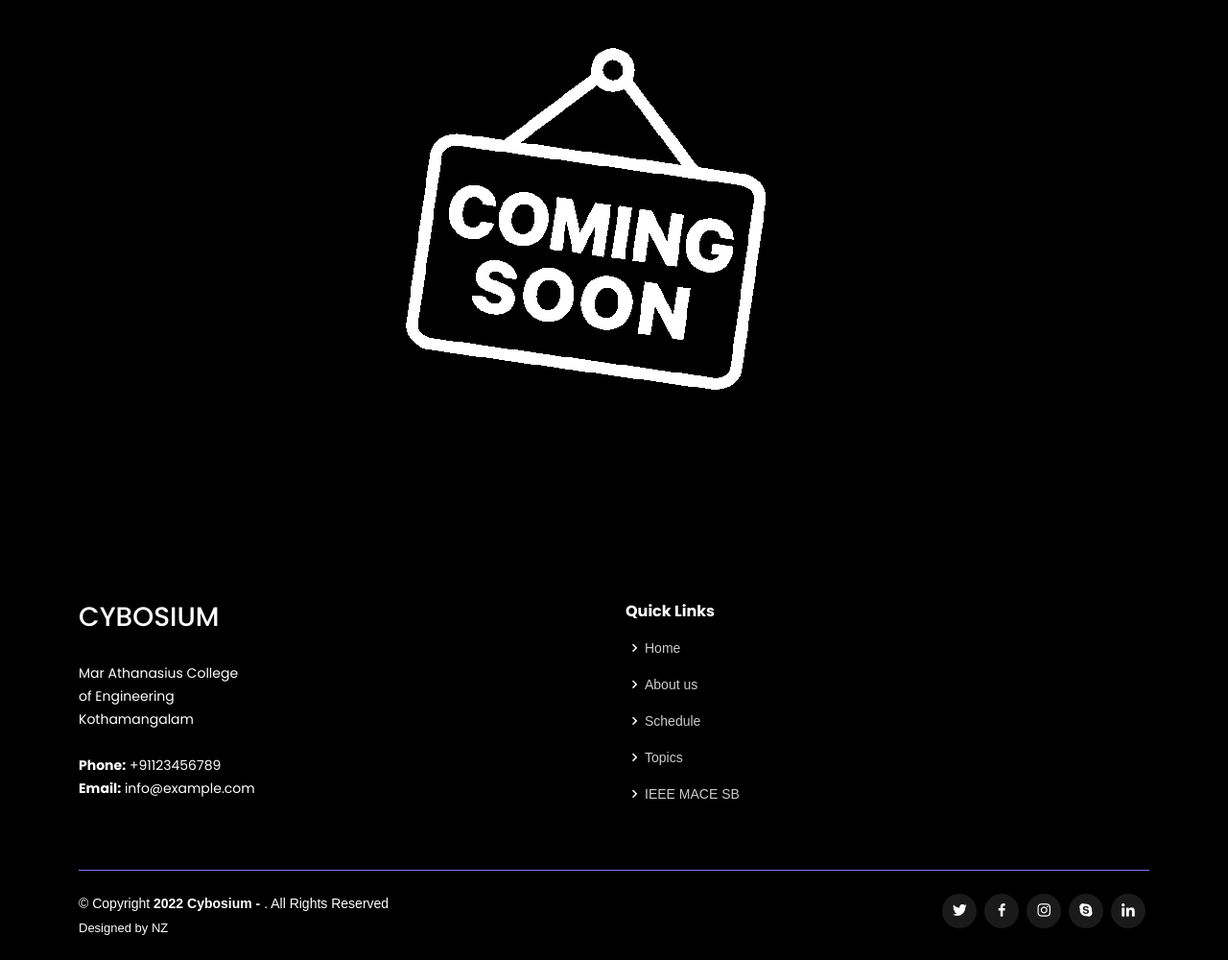
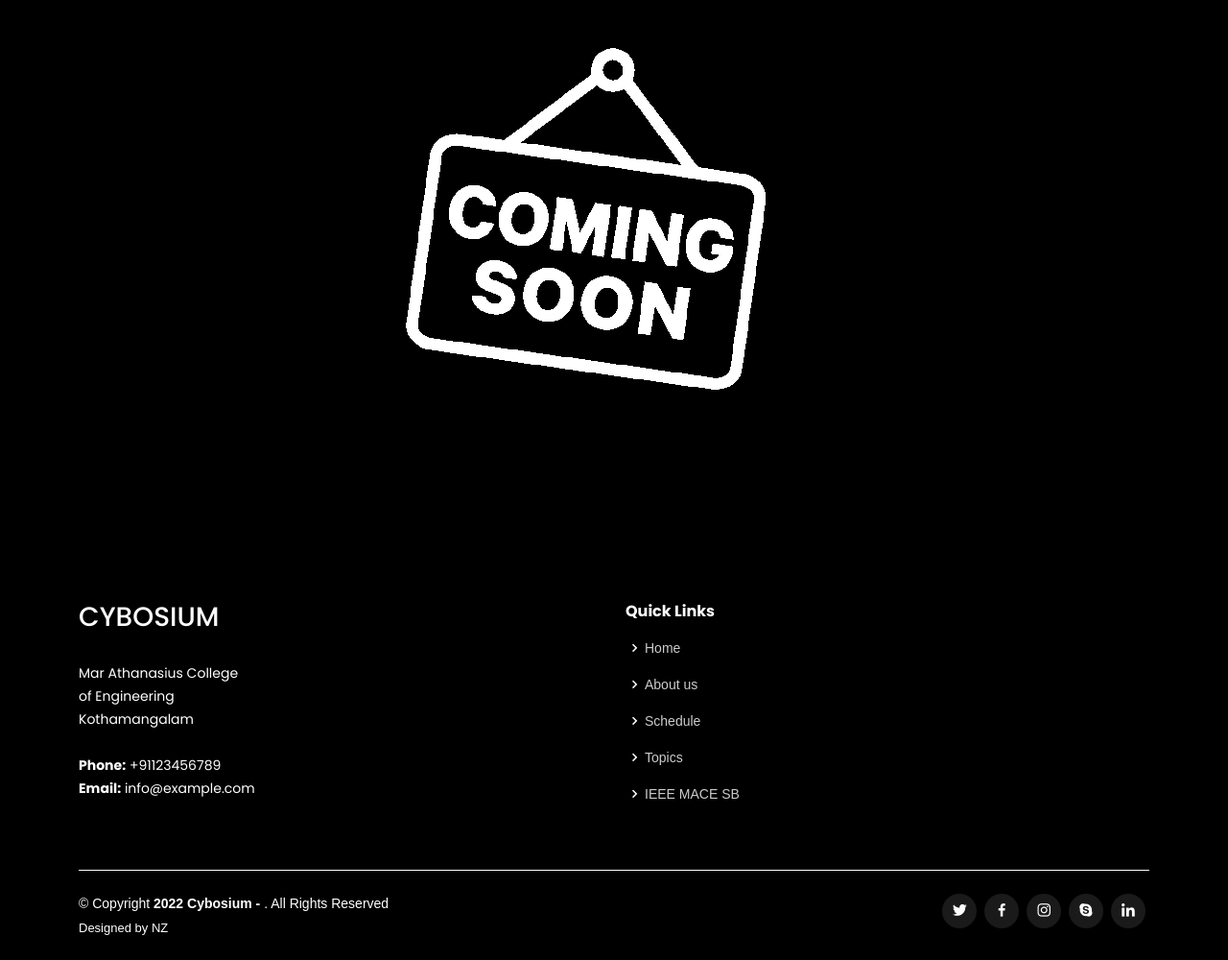
Before and after one commit to naeema-19/Cybosium, a plain HTML site: page index.html in a window 1280 px wide. Shown: the part 4689-5689 px from the top of the page at 96% size. Drawn offline with Linux system fonts and the light colour scheme.

Commit message:
Update style.css

```diff
--- a/assets/css/style.css
+++ b/assets/css/style.css
@@ -1343,7 +1343,7 @@ section {
 
 
 #footer .copyright-wrap {
-  border-top: 1px solid #8577fb;
+  border-top: 1px solid #fff;
 }
 
 #footer .credits {
```
